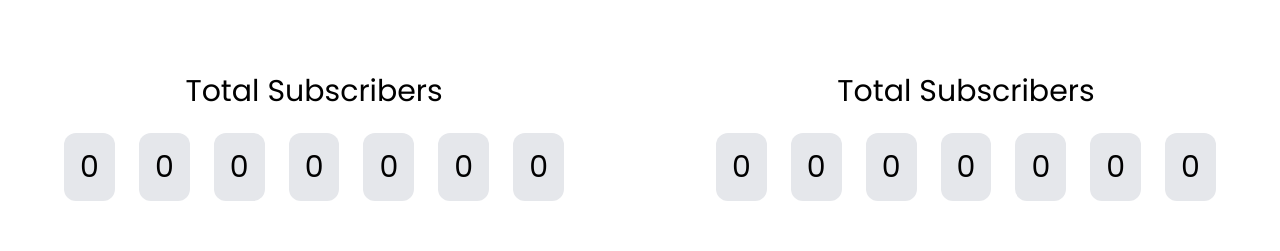
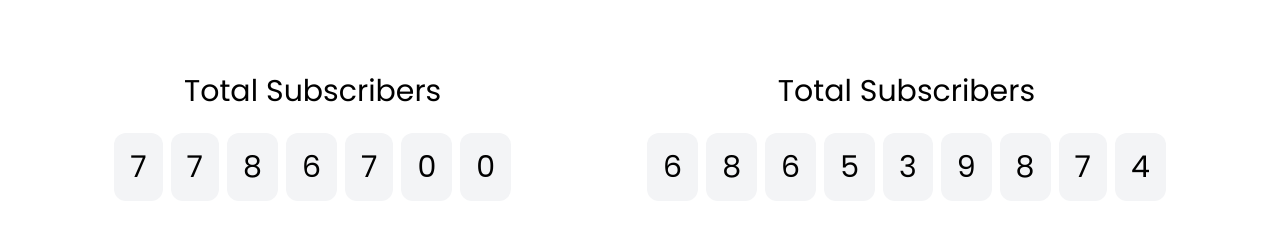
Before and after one commit to ms29ash/Apni-Kaksha, a React (Create React App) app: page / in a window 1280 px wide. Shown: the part 10060-10311 px from the top of the page. Built offline with nearby package versions, Linux system fonts and the light colour scheme.

Commit message:
add stats

```diff
--- a/src/Components/Data.js
+++ b/src/Components/Data.js
@@ -7,8 +7,8 @@ function Data() {
         <Section>
             <Container>
 
-                <DataSection />
-                <DataSection />
+                <DataSection subscriber={[7, 7, 8, 6, 7, 0, 0]} />
+                <DataSection subscriber={[6, 8, 6, 5, 3, 9, 8, 7, 4]} />
             </Container>
         </Section>
     )
--- a/src/Components/DataBox.js
+++ b/src/Components/DataBox.js
@@ -1,14 +1,14 @@
 import React from 'react'
 import tw from 'tailwind-styled-components'
 
-function DataBox() {
+function DataBox(props) {
     return (
         <Box>
-            0
+            {props.num}
         </Box>
     )
 }
 
 export default DataBox
 
-const Box = tw.div`bg-gray-200 rounded-xl mx-3 p-4 text-3xl `
+const Box = tw.div`bg-gray-100 rounded-xl mx-1 p-4 text-3xl `
--- a/src/Components/DataSection.js
+++ b/src/Components/DataSection.js
@@ -1,26 +1,22 @@
-import React from 'react'
-import tw from 'tailwind-styled-components'
-import DataBox from './DataBox'
+import React from "react";
+import tw from "tailwind-styled-components";
+import DataBox from "./DataBox";
 
-function DataSection() {
+function DataSection(props) {
   return (
     <Container>
       <Head>Total Subscribers</Head>
       <Wrapper>
-                <DataBox />
-                <DataBox />
-                <DataBox />
-                <DataBox />
-                <DataBox />
-                <DataBox />
-                <DataBox />
+        {props.subscriber.map((num) => (
+          <DataBox num={num} />
+        ))}
       </Wrapper>
     </Container>
-    )
+  );
 }
 
-export default DataSection
+export default DataSection;
 
-const Container = tw.div`mx-16 flex flex-col items-center`
-const Head = tw.h1`text-3xl`
-const Wrapper = tw.div`flex my-6`
+const Container = tw.div`mx-16 flex flex-col items-center`;
+const Head = tw.h1`text-3xl`;
+const Wrapper = tw.div`flex my-6`;
```
Lines whose indentation alone changed are shown as unchanged.
